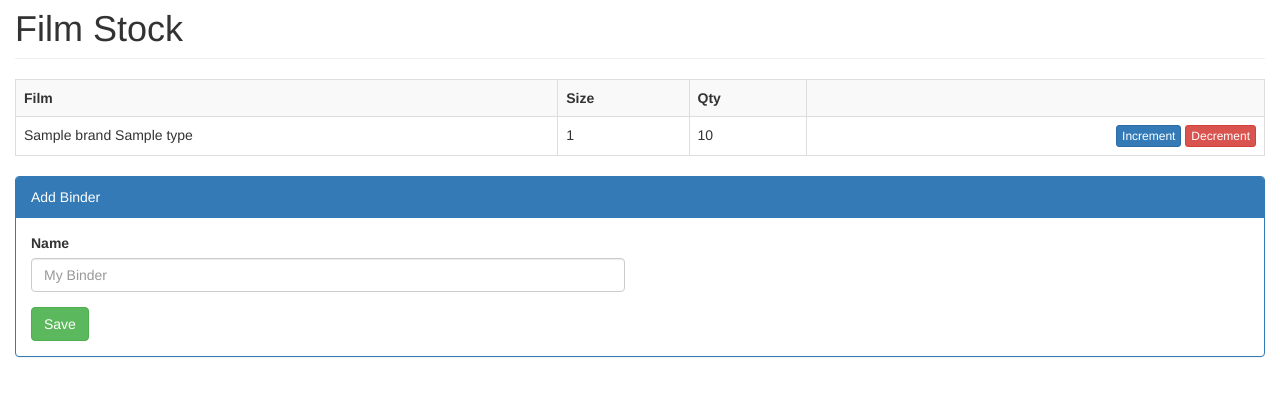
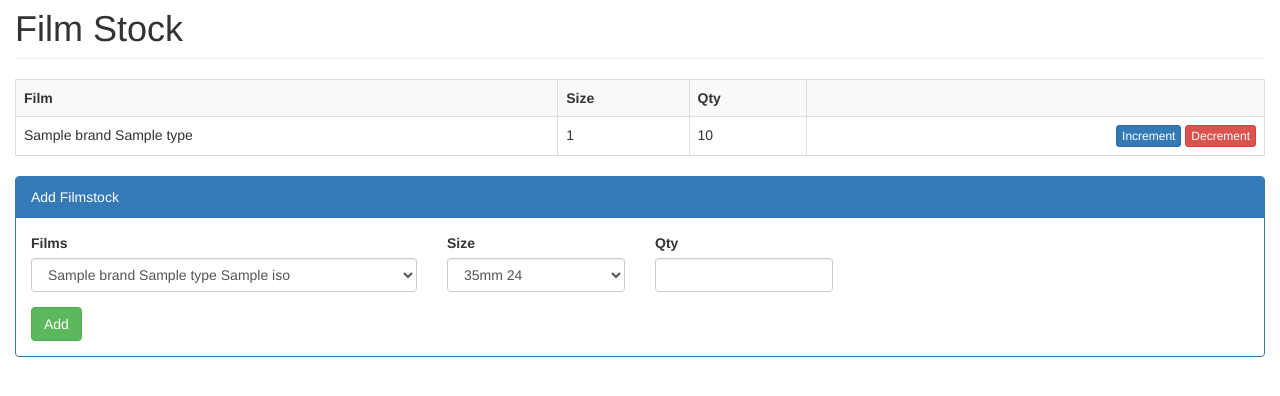
Before and after one commit to m00dawg/filmlog, a Flask app: template filmlog/templates/filmstock.html in a window 1280 px wide. Shown: the part 51-447 px from the top of the page. Run offline with Flask 2, Linux system fonts and the light colour scheme; the template is opened without the code that fills it: most values are stand-ins (such as "Sample title", 1, 10 or a date in 2020); parts of the project's set-up code (start-up, migrations or seed data) failed here and were passed over; some libraries are stand-ins or nearby versions.

Commit message:
Working film stock

```diff
--- a/filmlog/templates/filmstock.html
+++ b/filmlog/templates/filmstock.html
@@ -33,19 +33,38 @@
   </table>
 
   <div class="panel panel-primary">
-    <div class="panel-heading">Add Binder</div>
+    <div class="panel-heading">Add Filmstock</div>
     <div class="panel-body">
       <form role="form" class="form-horizontal"
-        action="/binders"
+        action="/filmstock"
         method="POST">
         <div class="form-group">
-          <div class="col-sm-6">
-            <label>Name</label>
-            <input type="text" class="form-control" placeholder="My Binder" name="name" aria-describedby="Name">
+          <div class="col-sm-4">
+            <label>Films</label>
+            <select class="form-control" name="filmTypeID">
+                {% for film in films %}
+                  <option value="{{ film.filmTypeID }}">{{ film.brand }} {{ film.type }} {{ film.iso }}</option>
+                {% endfor %}
+            </select>
+          </div>
+          <div class="col-sm-2">
+            <label>Size</label>
+            <select class="form-control" name="filmSize">
+                <option value="35mm 24">35mm 24</option>
+                <option value="35mm 36">35mm 36</option>
+                <option value="120">120</option>
+                <option value="220">220</option>
+                <option value="4x5">4x5</option>
+                <option value="8x10">8x10</option>
+            </select>
+          </div>
+          <div class="col-sm-2">
+            <label>Qty</label>
+            <input type="text" class="form-control" placeholder="" name="qty" aria-describedby="Quantity">
           </div>
         </div>
         <div class="button-bar">
-          <button class="btn btn-success" action="submit">Save</button>
+          <button class="btn btn-success" name="button" value="add" action="submit" >Add</button>
         </div>
       </form>
     </div>
```
Also changed, not shown: filmlog/views.py (+21 -2 lines).
